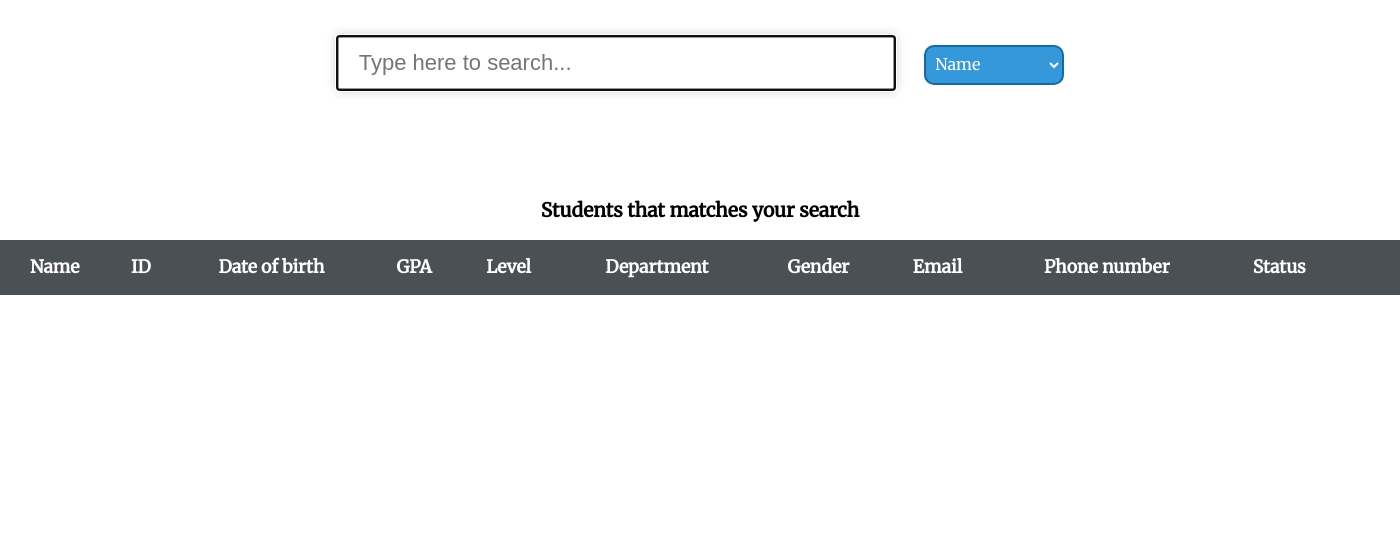
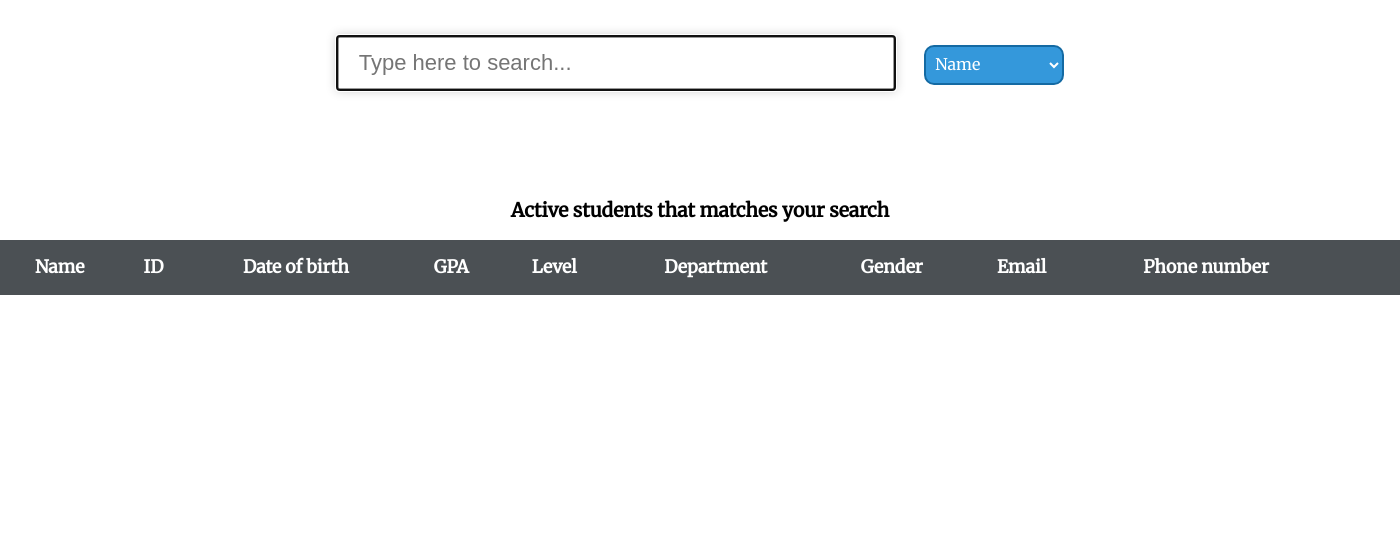
Before and after one commit to Dola1122/student_affairs_django, a Django app: template student_affairs_app/templates/html/search.html in a window 1400 px wide. Shown: the part 193-728 px from the top of the page. Run offline with Django 3.2, Linux system fonts and the light colour scheme; the template is opened without the code that fills it, so the values that code supplies are empty; some web fonts are replaced.

Commit message:
search edits

```diff
--- a/student_affairs_app/templates/html/search.html
+++ b/student_affairs_app/templates/html/search.html
@@ -63,7 +63,7 @@
 
 {#        <table inputmode="html" id="searched" style="border-collapse: collapse; margin: 50px 0px 50px 0px; font-size: 0.9em; min-width: 1400px;">#}
         <table inputmode="html" id="searched">
-            <caption class="tableName">Students that matches your search</caption> <!--naming the table-->
+            <caption class="tableName">Active students that matches your search</caption> <!--naming the table-->
             <thead id="searchTableHead">
 {#                <tr style="background-color: #4b5054; color: white; font-width: bold;">#}
                 <tr>
@@ -76,7 +76,6 @@
                     <td>Gender</td>
                     <td>Email</td>
                     <td>Phone number</td>
-                    <td>Status</td>
                     <td></td>
                     <td></td>
 {#                    <td>Status</td>#}
@@ -86,6 +85,7 @@
 {#            <tbody id="searchTableBody" style="font-weight: normal;">#}
             <tbody id="searchTableBody">
                 {% for student in students %}
+                    {% if student.status == 'active' or student.status == 'Active' %}
 {#                        <tr style="border-bottom: 1px solid #dddddd">#}
                         <tr>
                             <td>{{ student.name }}</td>
@@ -97,7 +97,6 @@
                             <td>{{ student.gender }}</td>
                             <td>{{ student.email }}</td>
                             <td>{{ student.mobile }}</td>
-                            <td>{{ student.status }}</td>
 {#                            <td>{{ student.status }}</td>#}
                             <td><a type="button" href="edit_student.html/{{ student.id }}" id="editButton" class="studentButtons">Edit</a></td>
                             {% if student.dep == 'General' %}
@@ -107,6 +106,7 @@
                             {% endif %}
 
                         </tr>
+                    {% endif %}
                 {% endfor %}
             </tbody>
         </table>
```
